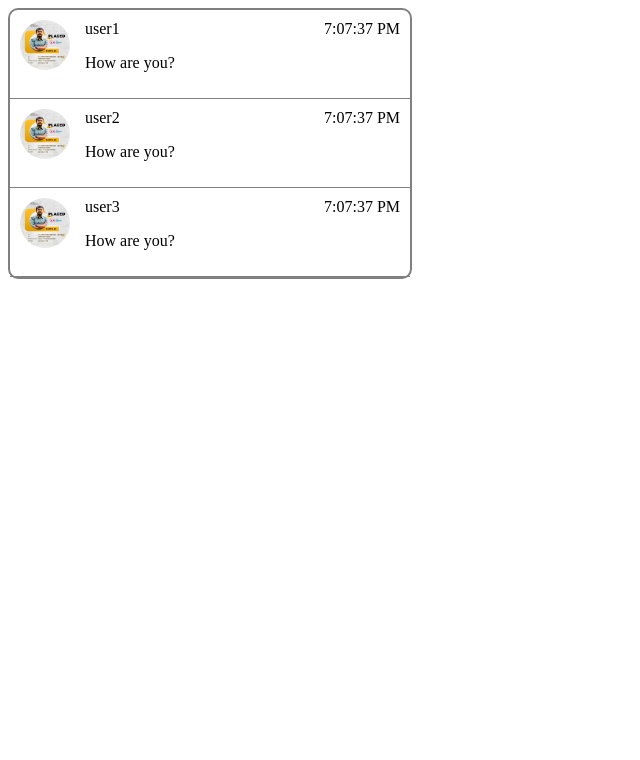
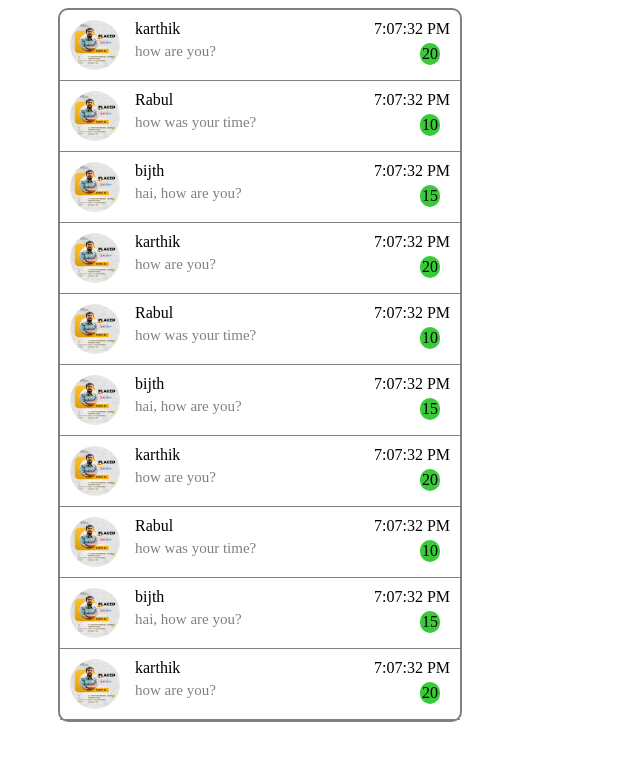
Before and after one commit to Karthik-o-dev/javascript-DOM, a plain HTML site: page TODO list/whatsapp.html in a window 1280 px wide. Shown: the whole page, without its empty margins (0-640 px from the left). Drawn offline with Linux system fonts and the light colour scheme.

Commit message:
whatsapp dom

```diff
--- a/TODO list/whatsapp.css
+++ b/TODO list/whatsapp.css
@@ -4,6 +4,7 @@
     border: 2px solid gray;
     width: 400px;
     border-radius: 10px;
+    margin-left: 50px;
 }
 
 .child {
@@ -31,6 +32,21 @@
     margin: 0;
 }
 
+.innerDiv_2 {
+    display: flex;
+    justify-content: space-between;
+    margin-top: 5px;
+}
+
 .innerDiv_2 p {
     margin: 0;
+    color: gray;
+    font-size: 15px;
 }
+
+.innerDiv_2 span {
+    margin-right: 10px;
+    background-color: rgb(57, 202, 57);
+    padding: 2px;
+    border-radius: 50px;
+}
--- a/TODO list/whatsapp.js
+++ b/TODO list/whatsapp.js
@@ -1,19 +1,82 @@
 const container = document.createElement("div");
 container.classList.add("container")
 
-const users = ["user1", "user2", "user3"];
-const getUser = () => {
-    return users.shift();
-}
+const users = [
+    {
+        name: "karthik",
+        message: "how are you?",
+        image: "./assets/place2.png",
+        notification: 20
+    },
+    {
+        name: "Rabul",
+        message: "how was your time?",
+        image: "./assets/place2.png",
+        notification: 10
+    },
+    {
+        name: "bijth",
+        message: "hai, how are you?",
+        image: "./assets/place2.png",
+        notification: 15
+    },
+    {
+        name: "karthik",
+        message: "how are you?",
+        image: "./assets/place2.png",
+        notification: 20
+    },
+    {
+        name: "Rabul",
+        message: "how was your time?",
+        image: "./assets/place2.png",
+        notification: 10
+    },
+    {
+        name: "bijth",
+        message: "hai, how are you?",
+        image: "./assets/place2.png",
+        notification: 15
+    },
+    {
+        name: "karthik",
+        message: "how are you?",
+        image: "./assets/place2.png",
+        notification: 20
+    },
+    {
+        name: "Rabul",
+        message: "how was your time?",
+        image: "./assets/place2.png",
+        notification: 10
+    },
+    {
+        name: "bijth",
+        message: "hai, how are you?",
+        image: "./assets/place2.png",
+        notification: 15
+    },
+    {
+        name: "karthik",
+        message: "how are you?",
+        image: "./assets/place2.png",
+        notification: 20
+    }];
+
+
 let len = users.length;
+
 for (let i = 0; i < len; i++) {
+
+    const user = users[i];
+
     const child_1 = document.createElement("div")
 
     child_1.classList.add("child")
 
     const child_1img = document.createElement("img")
     child_1img.classList.add("img")
-    child_1img.src = "./assets/place2.png"
+    child_1img.src = user.image;
     child_1img.alt = "profile"
     child_1img.width = 50;
     child_1img.height = 50;
@@ -26,7 +89,7 @@ for (let i = 0; i < len; i++) {
     const innerDiv = document.createElement("div")
 
     const text_1 = document.createElement("p")
-    text_1.innerHTML = getUser()
+    text_1.innerHTML = user.name;
     innerDiv.appendChild(text_1)
 
     const time_1 = document.createElement("p")
@@ -36,7 +99,6 @@ for (let i = 0; i < len; i++) {
         time_1.innerHTML = now.toLocaleTimeString();
     }
     updateTime();
-    setInterval(updateTime, 1000);
 
     innerDiv.classList.add("innerDiv")
     innerDiv.appendChild(time_1)
@@ -45,8 +107,14 @@ for (let i = 0; i < len; i++) {
     const innerDiv_2 = document.createElement("div")
 
     const text_2 = document.createElement("p")
-    text_2.innerHTML = "How are you?"
+    text_2.innerHTML = user.message;
+    innerDiv_2.classList.add("innerDiv_2")
     innerDiv_2.appendChild(text_2)
+
+    const span = document.createElement("span");
+    span.textContent = user.notification;
+    innerDiv_2.appendChild(span);
+
 
 
     innerText.appendChild(innerDiv)
```
